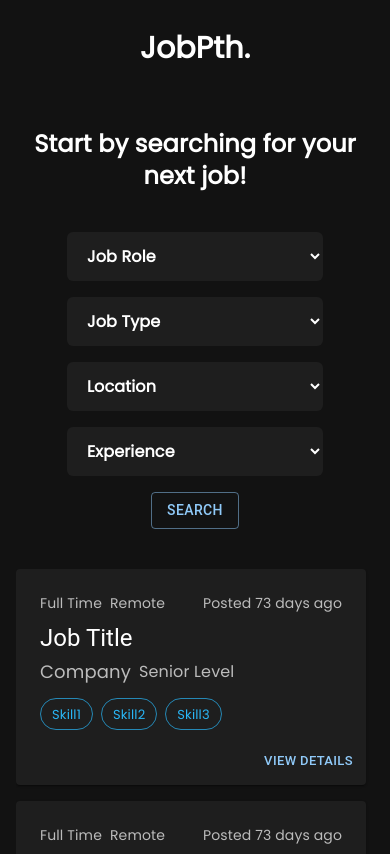
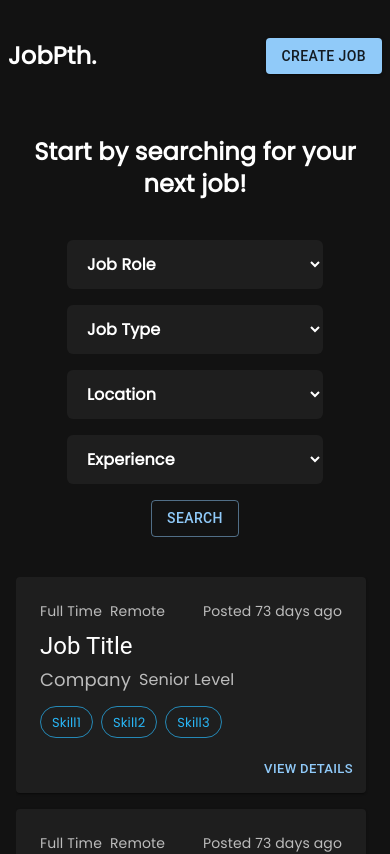
Before and after one commit to MayankBansal12/hiring_portal_challenge_codepth., a React (Vite) app: page / in a window 390 px wide. Shown: the top 854 px of the page. Built offline with nearby package versions, Linux system fonts and the light colour scheme; no server answers.

Commit message:
Modify home page and setup logout

```diff
--- a/src/components/Auth.tsx
+++ b/src/components/Auth.tsx
@@ -8,7 +8,7 @@ import { notify } from "../utils/notify";
 
 const Auth = () => {
   const [user, setUser] = useRecoilState(userAtom);
-  const [newUser, setNewUser] = useState(true);
+  const [newUser, setNewUser] = useState(false);
   const [name, setName] = useState("");
   const [email, setEmail] = useState("");
   const [password, setPassword] = useState("");
--- a/src/components/Home.tsx
+++ b/src/components/Home.tsx
@@ -2,8 +2,15 @@ import React, { useState } from "react"
 import { Button } from "@mui/material"
 import Card from "./Card"
 import { JobType } from "../types/types"
+import { useFirebase } from "../context/Firebase";
+import { notify } from "../utils/notify";
+import { useRecoilState } from "recoil";
+import { userAtom } from "../atoms/user";
 
 const Home = () => {
+    const [user, setUser] = useRecoilState(userAtom);
+    const firebase = useFirebase();
+
     const [search, setSearch] = useState({
         title: "",
         location: "",
@@ -23,6 +30,15 @@ const Home = () => {
         posted: new Date('2023-10-10')
     }
 
+    // Handle Logout
+    const handleLogout = () => {
+        firebase.logout().then(() => {
+            notify("User logged out!");
+        }).catch((error) => {
+            console.log(error);
+            notify("Error, try again!");
+        });
+    }
     const handleChange = (e: React.FormEvent<HTMLElement>) => {
         const form = e.target as HTMLInputElement;
         setSearch((prev) => ({
@@ -37,8 +53,19 @@ const Home = () => {
 
     return (
         <div className="p-2">
-            <div className="h-20 flex items-center w-full justify-center sm:justify-start">
-                <div className="text-3xl sm:pl-10 font-bold">JobPth.</div>
+            <div className="h-20 flex items-center w-full justify-between gap-4 mt-2 sm:mt-0 md:px-5 flex-wrap">
+                <div className="text-2xl sm:text-3xl font-bold md:pl-10">JobPth.</div>
+                <div className="flex gap-2">
+                    <Button type="button" variant="contained" onClick={() => console.log("New job post")}>Create Job</Button>
+                    {user && user.email !== '' && <Button
+                        type="button"
+                        variant="outlined"
+                        color="primary"
+                        onClick={handleLogout}
+                    >
+                        Log Out
+                    </Button>}
+                </div>
             </div>
             <div className="mt-10 flex flex-col gap-5 items-center justify-center">
                 <h1 className="text-2xl font-bold text-center sm:text-start">Start by searching for your next job!</h1>
--- a/src/context/Firebase.jsx
+++ b/src/context/Firebase.jsx
@@ -31,8 +31,13 @@ export const FirebaseProvider = (props) => {
         return signInWithEmailAndPassword(auth, email, password);
     }
 
+    // log out user
+    const logout = () => {
+        return signOut(auth);
+    }
+
     return (
-        <FirebaseContext.Provider value={{ signup, login }}>
+        <FirebaseContext.Provider value={{ signup, login, logout }}>
             {props.children}
         </FirebaseContext.Provider>
     )
--- a/src/main.tsx
+++ b/src/main.tsx
@@ -6,11 +6,9 @@ import { FirebaseProvider } from "./context/Firebase";
 import { RecoilRoot } from "recoil";
 
 ReactDOM.createRoot(document.getElementById('root')!).render(
-  <React.StrictMode>
-    <RecoilRoot>
-      <FirebaseProvider>
-        <App />
-      </FirebaseProvider>
-    </RecoilRoot>
-  </React.StrictMode>,
+  <RecoilRoot>
+    <FirebaseProvider>
+      <App />
+    </FirebaseProvider>
+  </RecoilRoot>
 )
```
